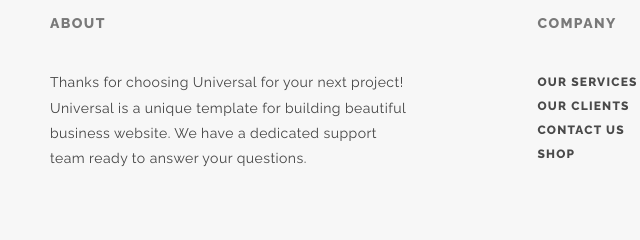
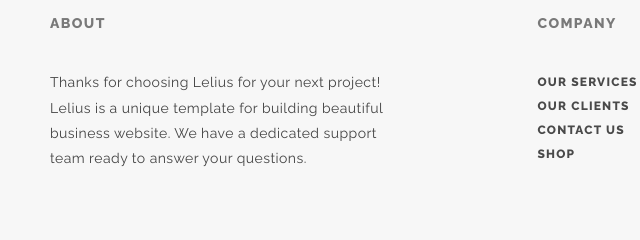
Before and after one commit to ErwinLausch/lelius, a plain HTML site: page index.html in a window 1280 px wide. Shown: the part 10548-10788 px from the top of the page, 20-660 px from the left. Drawn offline with Linux system fonts and the light colour scheme; some packages are replaced by stand-ins of ours; files whose address does not match are found by name.

Commit message:
Update index.html

```diff
--- a/index.html
+++ b/index.html
@@ -549,7 +549,7 @@
         <div class="row">
           <div class="col-sm-4">
             <h5>About</h5>
-            <p>Thanks for choosing Universal for your next project! Universal is a unique template for building  beautiful business website. We have a dedicated support team ready to answer your questions.</p>
+            <p>Thanks for choosing Lelius for your next project! Lelius is a unique template for building  beautiful business website. We have a dedicated support team ready to answer your questions.</p>
           </div>
           <div class="col-sm-2 col-sm-offset-1 footer-menu">
             <h5>Company</h5>
```
